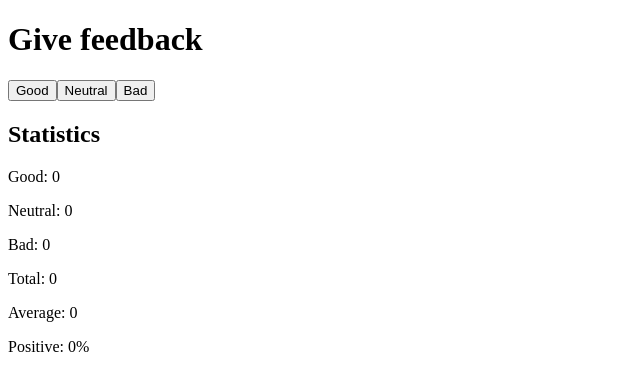
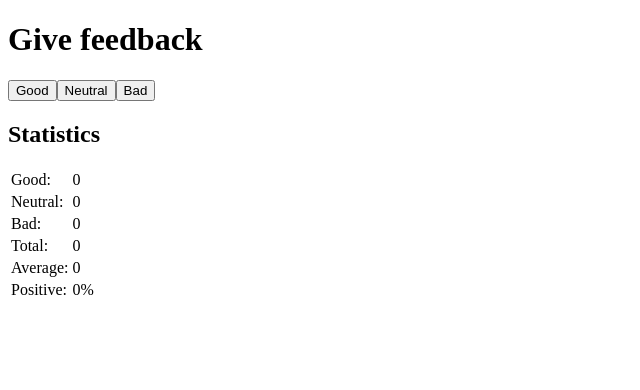
Before and after one commit to A0ak/Part1, a React (Vite) app: page / in a window 1280 px wide. Shown: the top 390 px of the page, without its empty margins (0-640 px from the left). Built offline with nearby package versions, Linux system fonts and the light colour scheme.

Commit message:
exercise 1.11

```diff
--- a/src/App.jsx
+++ b/src/App.jsx
@@ -1,39 +1,50 @@
 import { useState } from 'react';
+
 
 const Statistics = ({ good, neutral, bad }) => {
   const total = good + neutral + bad;
   const average = total !== 0 ? ((good - bad) / total).toFixed(2) : '0';
   const positive = total !== 0 ? (good / total * 100).toFixed(2) + "%" : '0%';
 
+
   return (
     <div>
       <h2>Statistics</h2>
-      <p>Good: {good}</p>
-      <p>Neutral: {neutral}</p>
-      <p>Bad: {bad}</p>
-      <p>Total: {total}</p>
-      <p>Average: {average}</p>
-      <p>Positive: {positive}</p>
+      <table>
+        <tbody>
+          <tr><td>Good:</td><td>{good}</td></tr>
+          <tr><td>Neutral:</td><td>{neutral}</td></tr>
+          <tr><td>Bad:</td><td>{bad}</td></tr>
+          <tr><td>Total:</td><td>{total}</td></tr>
+          <tr><td>Average:</td><td>{average}</td></tr>
+          <tr><td>Positive:</td><td>{positive}</td></tr>
+        </tbody>
+      </table>
     </div>
   );
 };
+
 
 const App = () => {
   const [good, setGood] = useState(0);
   const [neutral, setNeutral] = useState(0);
   const [bad, setBad] = useState(0);
 
+
   return (
     <div>
       <h1>Give feedback</h1>
 
+
       <button onClick={() => setGood(good + 1)}>Good</button>
       <button onClick={() => setNeutral(neutral + 1)}>Neutral</button>
       <button onClick={() => setBad(bad + 1)}>Bad</button>
+
 
       <Statistics good={good} neutral={neutral} bad={bad} />
     </div>
   );
 };
 
+
 export default App;
```
